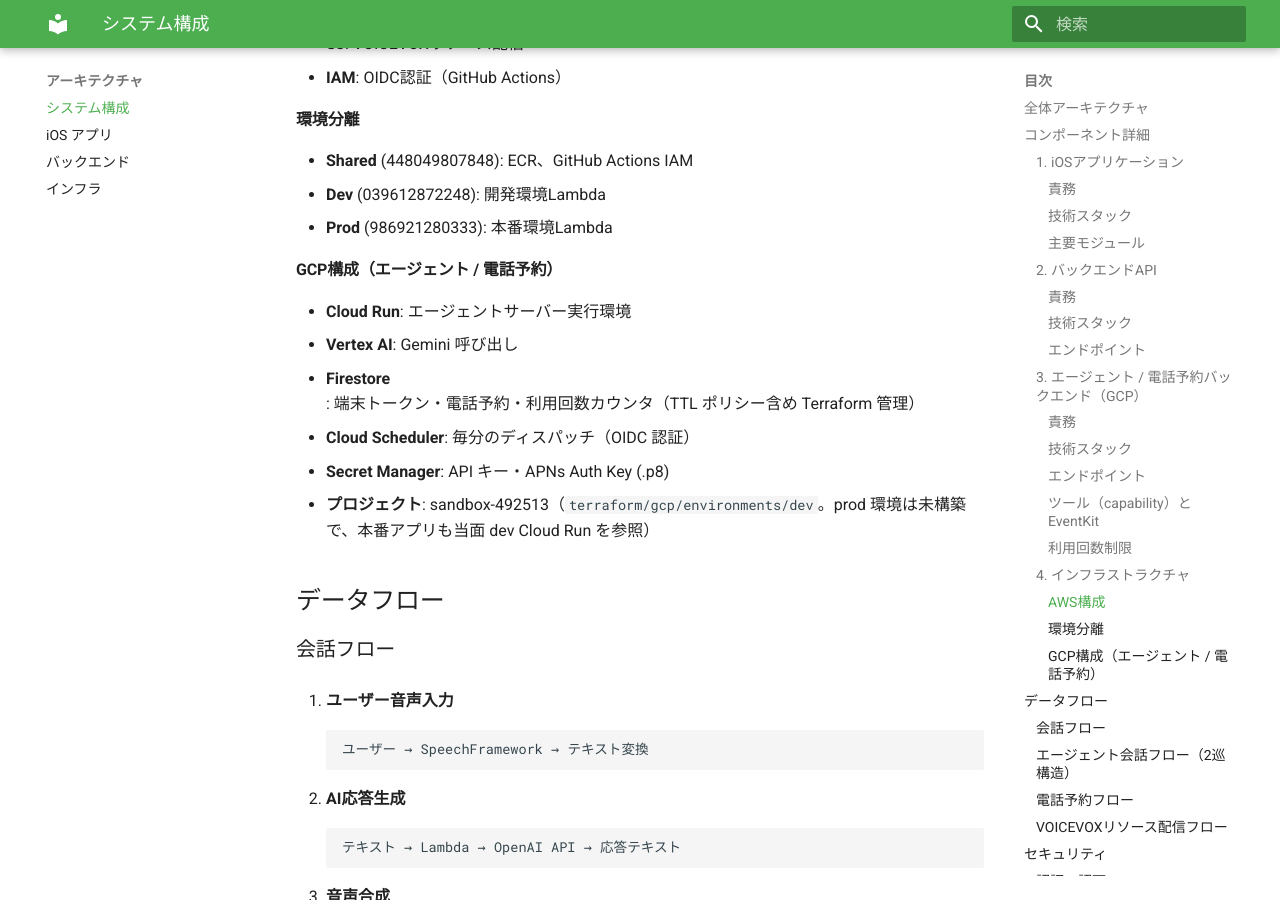
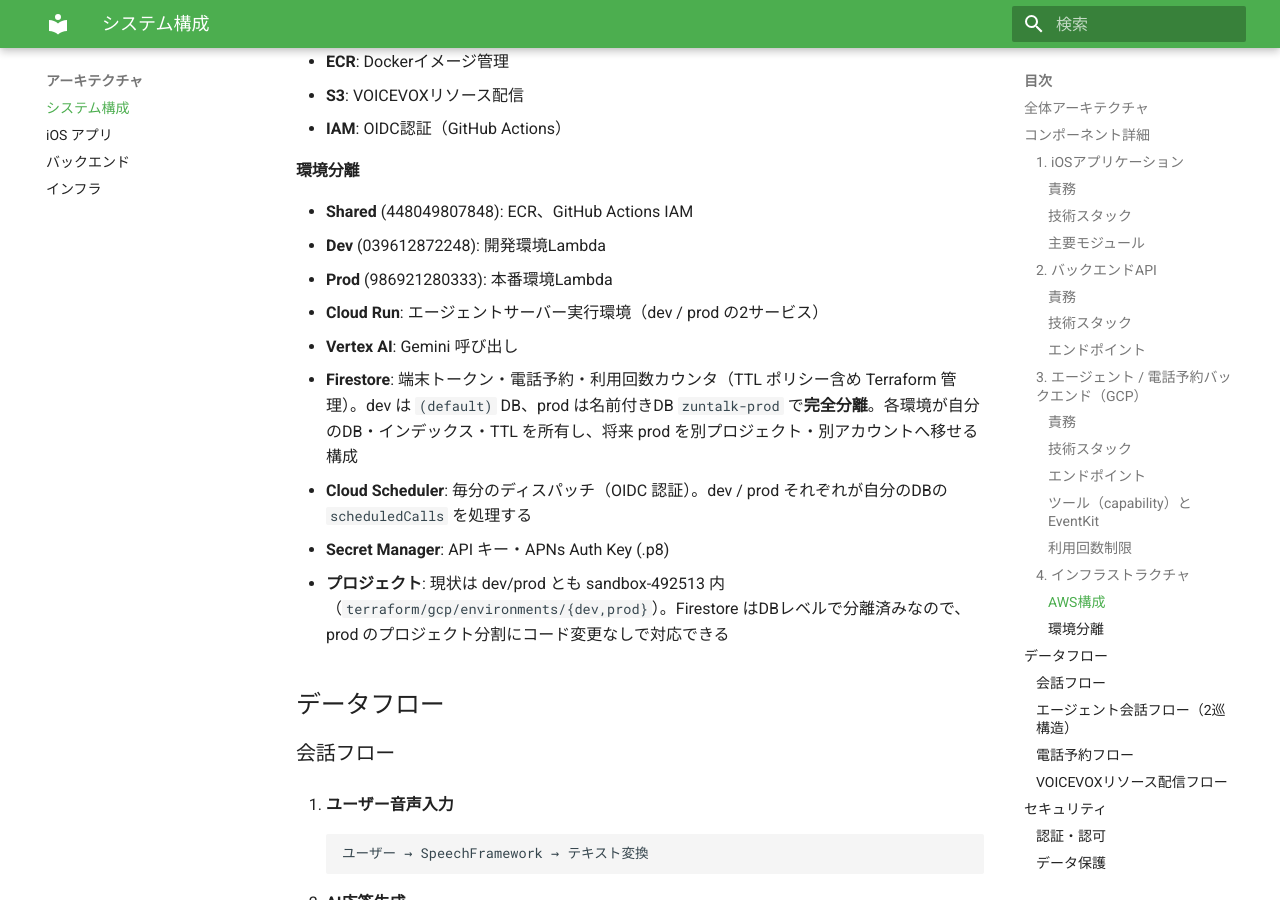
Before and after one commit to takoikatakotako/ZunTalk, an MkDocs documentation site: the page built from docs/architecture/system.md, in a window 1280 px wide and 900 px high, scrolled down 3418 px. Built offline with MkDocs 1.6.1 and Material for MkDocs 9.7.7, drawn with Linux system fonts in a browser that asks for light colours; some of the changed text lies outside the part shown.

Commit message:
Firestore を dev/prod で分離（FIRESTORE_DATABASE 切り替え）
dev/prod が同一プロジェクトの (default) DB・コレクションを共有していたのを、
環境ごとに専用DBを持つ構成へ変更。将来 prod を別プロジェクト・別アカウントへ
移してもコード変更なしで追従できるようにする。

- agent: FIRESTORE_DATABASE 環境変数を追加（未設定なら "(default)"）。
  store.New が NewClientWithDatabase で接続先DBを選ぶ
- terraform: prod に専用DB zuntalk-prod + 複合インデックス + agentUsage TTL を定義。
  dev/prod の Cloud Run に FIRESTORE_DATABASE を設定
- docs（agent/README, system.md, CHANGELOG）を分離構成に更新

dev/prod で scheduledCalls コレクションも分かれるため、2つの Scheduler が
同じ予約を奪い合う問題も解消する。

Co-Authored-By: Claude Fable 5 <noreply@anthropic.com>

```diff
--- a/docs/architecture/system.md
+++ b/docs/architecture/system.md
@@ -89,9 +89,9 @@
 
 #### 技術スタック
 - **言語**: Go 1.24 + Echo v4
-- **実行環境**: Cloud Run（`zuntalk-agent-dev`）
+- **実行環境**: Cloud Run（`zuntalk-agent-dev` / `zuntalk-agent-prod`）
 - **AI**: Vertex AI（Gemini、ADC キーレス認証）
-- **データストア**: Firestore（devices / scheduledCalls / agentUsage）
+- **データストア**: Firestore（devices / scheduledCalls / agentUsage）。接続先DBは `FIRESTORE_DATABASE` で切り替え、dev は `(default)`・prod は `zuntalk-prod` でデータ分離
 
 #### エンドポイント
 - `POST /agent`: エージェント往復（X-Api-Key）
@@ -121,13 +121,12 @@
 - **Dev** (039612872248): 開発環境Lambda
 - **Prod** (986921280333): 本番環境Lambda
 
-#### GCP構成（エージェント / 電話予約）
-- **Cloud Run**: エージェントサーバー実行環境
+- **Cloud Run**: エージェントサーバー実行環境（dev / prod の2サービス）
 - **Vertex AI**: Gemini 呼び出し
-- **Firestore**: 端末トークン・電話予約・利用回数カウンタ（TTL ポリシー含め Terraform 管理）
-- **Cloud Scheduler**: 毎分のディスパッチ（OIDC 認証）
+- **Firestore**: 端末トークン・電話予約・利用回数カウンタ（TTL ポリシー含め Terraform 管理）。dev は `(default)` DB、prod は名前付きDB `zuntalk-prod` で**完全分離**。各環境が自分のDB・インデックス・TTL を所有し、将来 prod を別プロジェクト・別アカウントへ移せる構成
+- **Cloud Scheduler**: 毎分のディスパッチ（OIDC 認証）。dev / prod それぞれが自分のDBの `scheduledCalls` を処理する
 - **Secret Manager**: API キー・APNs Auth Key (.p8)
-- **プロジェクト**: sandbox-492513（`terraform/gcp/environments/dev`。prod 環境は未構築で、本番アプリも当面 dev Cloud Run を参照）
+- **プロジェクト**: 現状は dev/prod とも sandbox-492513 内（`terraform/gcp/environments/{dev,prod}`）。Firestore はDBレベルで分離済みなので、prod のプロジェクト分割にコード変更なしで対応できる
 
 ## データフロー
 
```
Also changed, not shown: CHANGELOG.md (+2 -0 lines), agent/README.md (+4 -1 lines), 6 other files.
